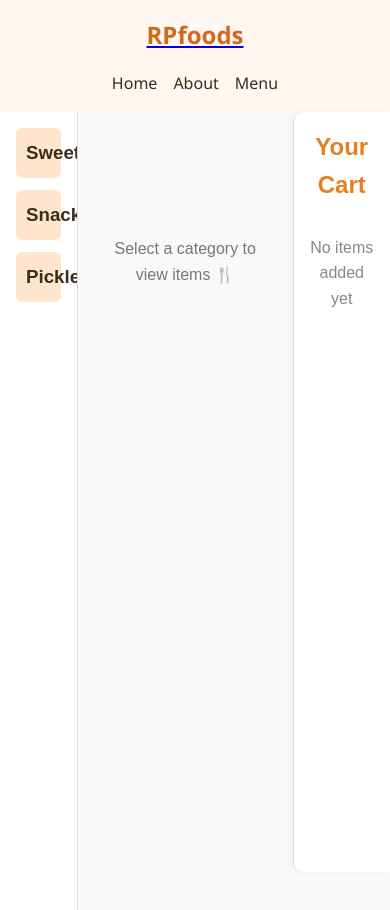
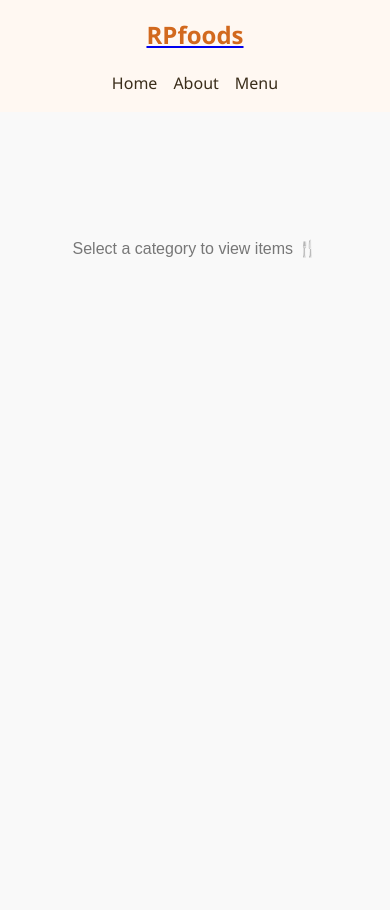
Before and after one commit to Ratnam4142/Rgfoods, a React (Create React App) app: page /menu in a window 390 px wide. Shown: the top 910 px of the page. Built offline with nearby package versions, Linux system fonts and the light colour scheme.

Commit message:
little chaneges

```diff
--- a/src/css/Menu.css
+++ b/src/css/Menu.css
@@ -274,3 +274,57 @@
   border-radius: 6px;
   cursor: pointer;
 }
+/* ---------- MOBILE STYLES ---------- */
+@media (max-width: 768px) {
+  .menu-page {
+    flex-direction: column;
+  }
+
+  /* Hide sidebars initially */
+  .sidebar-left {
+    display: none;
+  }
+
+  .sidebar-right {
+    position: fixed;
+    bottom: -100%;
+    left: 0;
+    width: 100%;
+    height: 80vh;
+    background: #fff;
+    border-left: none;
+    border-top: 1px solid #ddd;
+    box-shadow: 0 -4px 10px rgba(0,0,0,0.2);
+    border-top-left-radius: 16px;
+    border-top-right-radius: 16px;
+    transition: bottom 0.3s ease;
+    z-index: 9999;
+    padding: 16px;
+  }
+
+  /* When cart is visible */
+  .sidebar-right.open {
+    bottom: 0;
+  }
+
+  /* Floating "View Cart" button */
+  .view-cart-btn {
+    position: fixed;
+    bottom: 20px;
+    right: 20px;
+    background: #e67e22;
+    color: white;
+    border: none;
+    border-radius: 30px;
+    padding: 12px 20px;
+    font-size: 16px;
+    font-weight: bold;
+    cursor: pointer;
+    box-shadow: 0 4px 10px rgba(0,0,0,0.3);
+    z-index: 10000;
+  }
+
+  .view-cart-btn:hover {
+    background: #d35400;
+  }
+}
--- a/src/pages/Menu.js
+++ b/src/pages/Menu.js
@@ -12,7 +12,8 @@ const MenuPage = () => {
     doorNumber: "",
     address: "",
   });
-  const [selectedWeights, setSelectedWeights] = useState({}); // track selected weight for each item
+  const [selectedWeights, setSelectedWeights] = useState({});
+  const [cartOpen, setCartOpen] = useState(false); // 👈 for mobile drawer toggle
 
   const menuCategories = [
     {
@@ -52,7 +53,7 @@ const MenuPage = () => {
     }));
   };
 
-  const ImageEnsurePng = ({ itemId, svgPath, alt, width = 400, height = 300, ...props }) => {
+  const ImageEnsurePng = ({ itemId, svgPath, alt, ...props }) => {
     const [src] = useState(`/images/products/${itemId}.png`);
     return <img src={src} alt={alt} {...props} />;
   };
@@ -168,8 +169,6 @@ const MenuPage = () => {
                     svgPath={item.image}
                     alt={item.name}
                     className="menu-img"
-                    width={300}
-                    height={200}
                   />
                   <h3>{item.name}</h3>
 
@@ -220,7 +219,7 @@ const MenuPage = () => {
       </div>
 
       {/* RIGHT SIDEBAR (CART) */}
-      <div className="sidebar-right">
+      <div className={`sidebar-right ${cartOpen ? "open" : ""}`}>
         <h2>Your Cart</h2>
         {cart.length === 0 ? (
           <p className="empty-cart">No items added yet</p>
@@ -262,12 +261,16 @@ const MenuPage = () => {
         )}
       </div>
 
+      {/* ✅ Floating View Cart Button (only for mobile) */}
+      {cart.length > 0 && (
+        <button className="view-cart-btn" onClick={() => setCartOpen(!cartOpen)}>
+          {cartOpen ? "Close Cart" : `View Cart (${cart.length})`}
+        </button>
+      )}
+
       {/* CHECKOUT MODAL */}
       {showCheckoutModal && (
-        <div
-          className="modal-overlay"
-          onClick={() => setShowCheckoutModal(false)}
-        >
+        <div className="modal-overlay" onClick={() => setShowCheckoutModal(false)}>
           <div className="modal" onClick={(e) => e.stopPropagation()}>
             <h2>Order Details</h2>
             <form onSubmit={handleCheckout}>
@@ -276,59 +279,41 @@ const MenuPage = () => {
                 type="text"
                 value={checkoutDetails.fullName}
                 onChange={(e) =>
-                  setCheckoutDetails({
-                    ...checkoutDetails,
-                    fullName: e.target.value,
-                  })
+                  setCheckoutDetails({ ...checkoutDetails, fullName: e.target.value })
                 }
                 required
               />
-
               <label>Mobile Number *</label>
               <input
                 type="tel"
                 value={checkoutDetails.mobileNumber}
                 onChange={(e) =>
-                  setCheckoutDetails({
-                    ...checkoutDetails,
-                    mobileNumber: e.target.value,
-                  })
+                  setCheckoutDetails({ ...checkoutDetails, mobileNumber: e.target.value })
                 }
                 required
                 pattern="[0-9]{10}"
                 maxLength={10}
               />
-
               <label>Door Number *</label>
               <input
                 type="text"
                 value={checkoutDetails.doorNumber}
                 onChange={(e) =>
-                  setCheckoutDetails({
-                    ...checkoutDetails,
-                    doorNumber: e.target.value,
-                  })
+                  setCheckoutDetails({ ...checkoutDetails, doorNumber: e.target.value })
                 }
                 required
               />
-
               <label>Address *</label>
               <textarea
                 value={checkoutDetails.address}
                 onChange={(e) =>
-                  setCheckoutDetails({
-                    ...checkoutDetails,
-                    address: e.target.value,
-                  })
+                  setCheckoutDetails({ ...checkoutDetails, address: e.target.value })
                 }
                 rows="3"
                 required
               />
-
               <div className="modal-buttons">
-                <button type="submit" className="whatsapp-btn">
-                  Send via WhatsApp
-                </button>
+                <button type="submit" className="whatsapp-btn">Send via WhatsApp</button>
                 <button
                   type="button"
                   className="cancel-btn"
```
